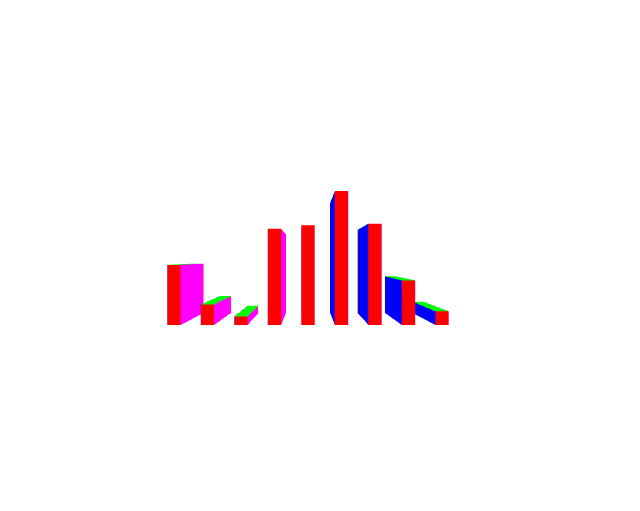
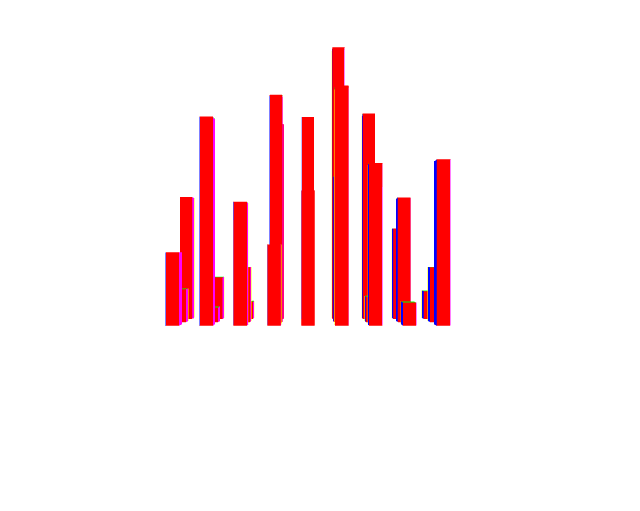
Before and after one commit to 4ubIce/3dbarcharts, a plain HTML site: page index.html in a window 1280 px wide. Shown: the whole page, without its empty margins (0-640 px from the left). Drawn offline with Linux system fonts and the light colour scheme.

Commit message:
transform to json

```diff
--- a/ThreeDBar.js
+++ b/ThreeDBar.js
@@ -43,40 +43,40 @@ class ThreeDBar {
         this.gl.bindBuffer(this.gl.ARRAY_BUFFER, this.cubeVertexPositionBuffer);
         let vertices = [
           // Front face
-          -width, -1.0,  1.0,
-           width, -1.0,  1.0,
-           width, height,  1.0,
-          -width, height,  1.0,
+          -width, -1.0,  width,
+           width, -1.0,  width,
+           width, height,  width,
+          -width, height,  width,
 
           // Back face
-          -width, -1.0, -1.0,
-          -width, height, -1.0,
-           width, height, -1.0,
-           width, -1.0, -1.0,
+          -width, -1.0, -width,
+          -width, height, -width,
+           width, height, -width,
+           width, -1.0, -width,
 
           // Top face
-          -width, height, -1.0,
-          -width, height,  1.0,
-           width, height,  1.0,
-           width, height, -1.0,
+          -width, height, -width,
+          -width, height,  width,
+           width, height,  width,
+           width, height, -width,
 
           // Bottom face
-          -width, -1.0, -1.0,
-           width, -1.0, -1.0,
-           width, -1.0,  1.0,
-          -width, -1.0,  1.0,
+          -width, -1.0, -width,
+           width, -1.0, -width,
+           width, -1.0,  width,
+          -width, -1.0,  width,
 
           // Right face
-           width, -1.0, -1.0,
-           width, height, -1.0,
-           width, height,  1.0,
-           width, -1.0,  1.0,
+           width, -1.0, -width,
+           width, height, -width,
+           width, height,  width,
+           width, -1.0,  width,
 
           // Left face
-          -width, -1.0, -1.0,
-          -width, -1.0,  1.0,
-          -width, height,  1.0,
-          -width, height, -1.0,
+          -width, -1.0, -width,
+          -width, -1.0,  width,
+          -width, height,  width,
+          -width, height, -width,
         ];
         this.gl.bufferData(this.gl.ARRAY_BUFFER, new Float32Array(vertices), this.gl.STATIC_DRAW);
         this.cubeVertexPositionBuffer.itemSize = 3;
--- a/ThreeDBarChart.js
+++ b/ThreeDBarChart.js
@@ -60,7 +60,7 @@ class ThreeDBarChart {
     }
 
     loadDataAndDraw(file) {
-        d3.csv(file)
+        d3.json(file)
           .then((d) => {this.data = d;this.draw();});
           //.catch((error) => {console.error('can not read file: ' + file + ' ' + new Error().stack);});
     }
@@ -80,14 +80,16 @@ class ThreeDBarChart {
         mat4.rotate(this.mvMatrix, this.animationSpeed, [this.xRotation, this.yRotation, this.zRotation]);
 
         const yScale = d3.scaleLinear()
-                       .domain([0, d3.max(data, function(d) {return +d.Value})])
+                       .domain([0, d3.max(data, function(d , i) {return +d[i].Value})])
                        .range([-1, 1]);
         if (this.gl) {
             for (var i = 0; i < data.length; i++) {
-                this.mvPushMatrix();
-                mat4.translate(this.mvMatrix, [i / 2 - 2, 0.0, 0.0]);
-                const bar1 = new ThreeDBar(this.gl, this.shaderProgram, this.mvMatrix, {height: yScale(data[i].Value), offset: i / 2 - 2});
-                this.mvPopMatrix();
+                for (var j = 0; j < data[i].length; j++) {
+                    this.mvPushMatrix();
+                    mat4.translate(this.mvMatrix, [j / 2 - 2, 0.0, i * 0.5]);
+                    const bar1 = new ThreeDBar(this.gl, this.shaderProgram, this.mvMatrix, {height: yScale(data[i][j].Value), offset: j / 2 - 2});
+                    this.mvPopMatrix();
+                };
             };
         }
 
--- a/data1.csv
+++ /dev/null
@@ -1,10 +0,0 @@
-Params,Value
-x1,35
-x2,12
-x3,5
-x4,56
-x5,58
-x6,78
-x7,59
-x8,26
-x9,8
--- /dev/null
+++ b/data1.json
@@ -0,0 +1,35 @@
+[
+  [
+    {"Params": "x1", "Value": 35},
+    {"Params": "x2", "Value": 12},
+    {"Params": "x3", "Value": 5},
+    {"Params": "x4", "Value": 56},
+    {"Params": "x5", "Value": 58},
+    {"Params": "x6", "Value": 78},
+    {"Params": "x7", "Value": 59},
+    {"Params": "x8", "Value": 26},
+    {"Params": "x9", "Value": 8}
+  ],
+  [
+    {"Params": "x1", "Value": 9},
+    {"Params": "x2", "Value": 4},
+    {"Params": "x3", "Value": 15},
+    {"Params": "x4", "Value": 62},
+    {"Params": "x5", "Value": 32},
+    {"Params": "x6", "Value": 40},
+    {"Params": "x7", "Value": 7},
+    {"Params": "x8", "Value": 34},
+    {"Params": "x9", "Value": 15}
+  ],
+  [
+    {"Params": "x1", "Value": 19},
+    {"Params": "x2", "Value": 54},
+    {"Params": "x3", "Value": 32},
+    {"Params": "x4", "Value": 21},
+    {"Params": "x5", "Value": 35},
+    {"Params": "x6", "Value": 62},
+    {"Params": "x7", "Value": 42},
+    {"Params": "x8", "Value": 6},
+    {"Params": "x9", "Value": 43}
+  ]
+]
--- a/index.html
+++ b/index.html
@@ -38,7 +38,7 @@
   }
 </script>
 <script>
-    const bar1 = new ThreeDBarChart(document.querySelector('.barChart'), {}, 'data1.csv');
+    const bar1 = new ThreeDBarChart(document.querySelector('.barChart'), {}, 'data1.json');
 </script>
 </body>
 </html>
```
